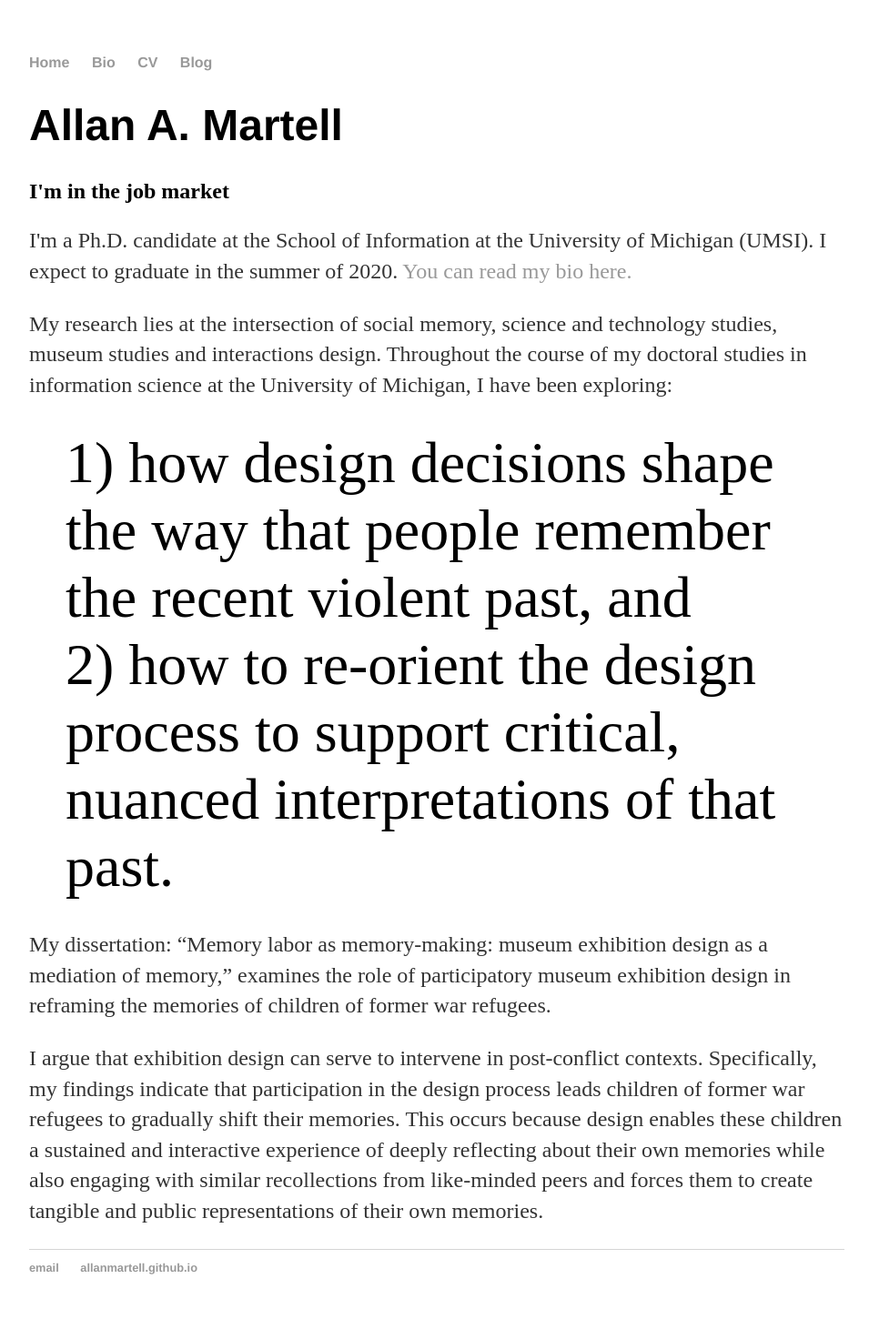
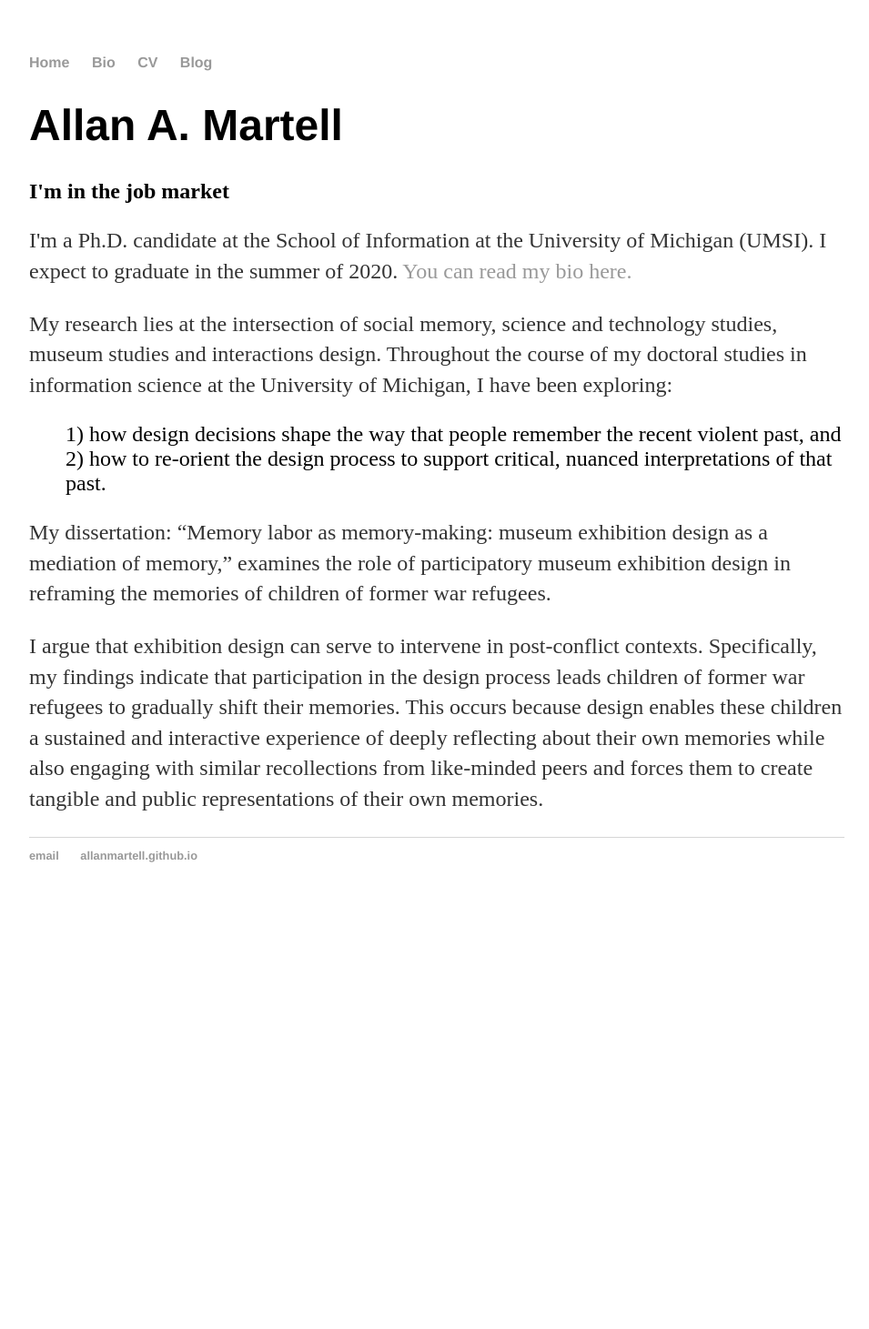
Before and after one commit to allanmartell/allanmartell.github.io, a Jekyll site: the page built from index.html, in a window 1280 px wide. Shown: the whole page at 91% size, without its empty margins (160-1115 px from the left). Built offline with Jekyll 4.4.1, drawn with Linux system fonts in a browser that asks for light colours; after the commit the page ends 1008 px from its top, so only the background shows below that.

Commit message:
Update main.css

```diff
--- a/css/main.css
+++ b/css/main.css
@@ -42,7 +42,6 @@ ul.posts li {
     list-style: none;
 }
 
-ul.researchthemes, il.theme {
-list-style-type: circle;
-    font-size: 2.0em;
+ul.researchthemes {
+    font-size: x-large;
 }
```
